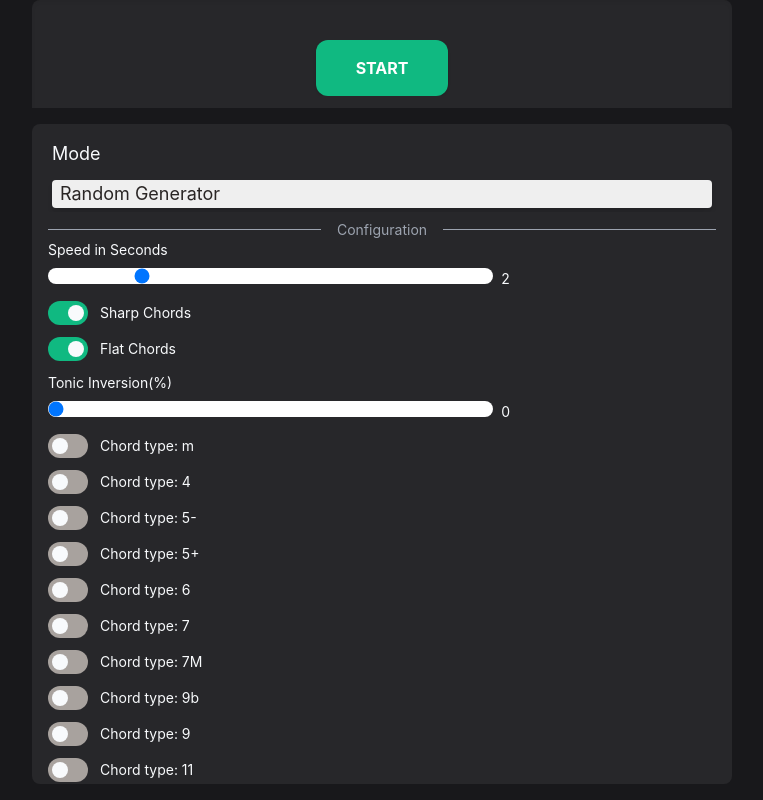
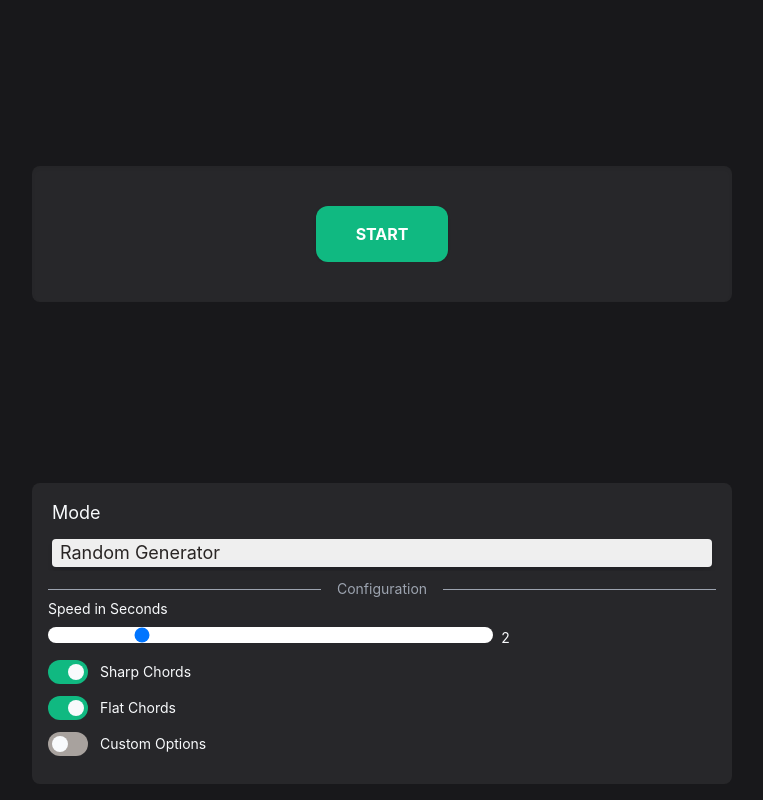
Before and after one commit to brunokian/chords-generator, a React (Create React App) app: page / in a window 1280 px wide. Shown: the whole page, without its empty margins (258-1021 px from the left). Built offline with nearby package versions, Linux system fonts and the light colour scheme.

Commit message:
Fixing issues

```diff
--- a/src/App.js
+++ b/src/App.js
@@ -1,10 +1,14 @@
 import React, { useState } from 'react';
 import Template from './Components/Template'
 import RandomGenerator from './Functions/RandomGenerator';
-import { Howl } from 'howler';
+import { playSound } from './Utils'
+//import { chordTypes } from './Definitions';
 
 
 function App() {
+  // const types = chordTypes.map((type) => {
+  //   return {"Chord type: ".concat(type): true}
+  // })
   const [state, setState] = useState({
     "Flat Chords": true,
     "Sharp Chords": true,
@@ -21,14 +25,6 @@ function App() {
       ...newState,
     }));
   };
-
-  const playSound = (src) => {
-    const sound = new Howl({
-      src,
-      html5: true,
-    });
-    sound.play()
-  }
 
   const buttonClick = () => {
     if ("interval" in state) {
--- a/src/Components/ConfigurationPanel.js
+++ b/src/Components/ConfigurationPanel.js
@@ -1,57 +1,13 @@
-import Toggle from './Inputs/Toggle';
-import Slider from './Inputs/Slider';
+
 import SelectMenu from './Inputs/SelectMenu';
-import { allNotes, scales, relatives, chordTypes } from '../Definitions';
+import ModeOption from './Modes'
 
 
 export default function ConfigurationPanel({state, setState}) {
-    const keys = allNotes.reduce((a, v) => ({ ...a, [v]: v}), {"Random":""})
     const options = {
         "Random Generator": "Random Generator",
         "Scale Generator": "Scale Generator",
         "Relative Notes": "Relative Notes",
-    }
-
-    const ChordTypes = () => {
-        return (
-            <>
-                <Slider title="Tonic Inversion(%)" state={state} setState={setState} min='0' max='100' step='1' />
-                {chordTypes.map((type, index) => {
-                    return <Toggle title={"Chord type: " + type} state={state} setState={setState} key={index} />
-                })}
-            </>
-        )
-    }
-
-    const ModeOption = ({ option }) => {
-        const options = {
-            "Random Generator": (
-                <>
-                    <Slider title="Speed in Seconds" state={state} setState={setState} />
-                    <Toggle title="Sharp Chords" state={state} setState={setState} />
-                    <Toggle title="Flat Chords" state={state} setState={setState} />
-                    <ChordTypes />
-                </>
-            ),
-            "Scale Generator": (
-                <>
-                    <SelectMenu title="Choose the Key" options={keys} state={state} setState={setState} />
-                    {state["Choose the Key"] && state["Choose the Key"] !== "Random" ? (
-                        <>
-                            <Slider title="Key Change Speed" state={state} setState={setState} />
-                            <SelectMenu title="Choose the chords scale" state={state} setState={setState} options={scales} />
-                        </>
-                    ):("")}
-                    <ChordTypes />
-                </>
-            ),
-            "Relative Notes": (
-                relatives.map((relative, index) => {
-                    return <Toggle title={"Relative: " + relative} state={state} setState={setState} key={index} />
-                })
-            )
-        }
-        return options[option]
     }
 
     return (
@@ -65,7 +21,7 @@ export default function ConfigurationPanel({state, setState}) {
                     <span className="flex-shrink mx-4 text-gray-400">Configuration</span>
                     <div className="flex-grow border-t border-gray-400"></div>
                 </div>
-                <ModeOption option={state["Mode"]}/>
+                <ModeOption state={state} setState={setState} />
             </div>
         </div>
     );
--- a/src/Components/Inputs/Slider.js
+++ b/src/Components/Inputs/Slider.js
@@ -8,7 +8,7 @@ export default function Slider({state, setState, title, min="0.5", max="8", step
             <div>
                 <input
                     onChange={(event) => handleChange(event, title, state, setState)}
-                    id={title.replaceAll(" ", "")}
+                    id={title}
                     type="range"
                     min={min}
                     max={max}
--- a/src/Components/Inputs/Toggle.js
+++ b/src/Components/Inputs/Toggle.js
@@ -3,7 +3,7 @@ import { handleCheckboxChange } from "../../Utils";
 
 export default function Toggle({state, setState, title}) {
     return (
-      <label htmlFor={title} className="flex items-center cursor-pointer my-3">
+      <label className="flex items-center cursor-pointer my-3">
           <div className="relative">
                 <input
                     onChange={(event) => handleCheckboxChange(event, title, state, setState)}
--- /dev/null
+++ b/src/Components/Modes.js
@@ -0,0 +1,45 @@
+import Toggle from './Inputs/Toggle';
+import Slider from './Inputs/Slider';
+import SelectMenu from './Inputs/SelectMenu'
+import { scales, relatives, chordTypes, allNotes } from '../Definitions';
+
+
+const ChordTypes = ({state, setState}) => {
+    return (<>
+        <Toggle title={"Custom Options"} state={state} setState={setState}/>
+        {state["Custom Options"] ?
+            <>
+                <Slider title="Tonic Inversion(%)" state={state} setState={setState} min='0' max='100' step='1' />
+                {chordTypes.map((type, index) => {
+                    return <Toggle title={"Chord type: " + type} state={state} setState={setState} key={index} />
+                })}
+            </>
+        :""}
+    </>)
+}
+
+export default function ModeOption({ state, setState }){
+    const keys = allNotes.reduce((a, v) => ({ ...a, [v]: v}), {"Random":""})
+    const options = {
+        "Random Generator": (<>
+            <Slider title="Speed in Seconds" state={state} setState={setState} />
+            <Toggle title="Sharp Chords" state={state} setState={setState} />
+            <Toggle title="Flat Chords" state={state} setState={setState} />
+            <ChordTypes state={state} setState={setState} />
+        </>),
+        "Scale Generator": (<>
+            <SelectMenu title="Choose the Key" options={keys} state={state} setState={setState} />
+            {state["Choose the Key"] && state["Choose the Key"] !== "Random" ? (<>
+                <Slider title="Key Change Speed" state={state} setState={setState} />
+                <SelectMenu title="Choose the chords scale" state={state} setState={setState} options={scales} />
+            </>):("")}
+            <ChordTypes state={state} setState={setState} />
+        </>),
+        "Relative Notes": (
+            relatives.map((relative, index) => {
+                return <Toggle title={"Relative: " + relative} state={state} setState={setState} key={index} />
+            })
+        )
+    }
+    return options[state["Mode"]]
+}
--- a/src/Utils.js
+++ b/src/Utils.js
@@ -1,3 +1,13 @@
+import { Howl } from 'howler';
+
+
+const playSound = (src) => {
+    const sound = new Howl({
+        src,
+        html5: true,
+    });
+    sound.play()
+}
 
 const handleChange = (event, key, state, setState) => {
     state[key] = event.target.value
@@ -18,5 +28,6 @@ const handleCheckboxChange = (event, key, state, setState) => {
 export {
     handleChange,
     handleCheckboxChange,
-    handleButton
+    handleButton,
+    playSound
 }
```
